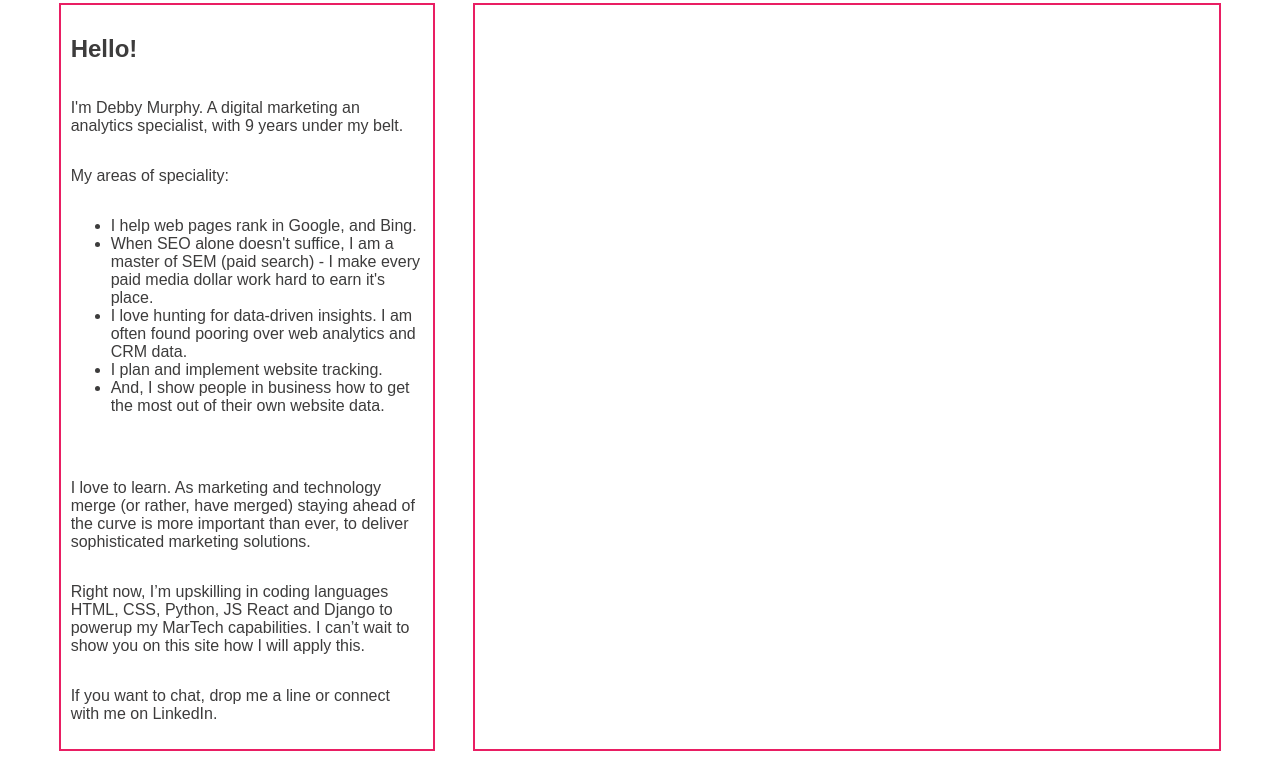
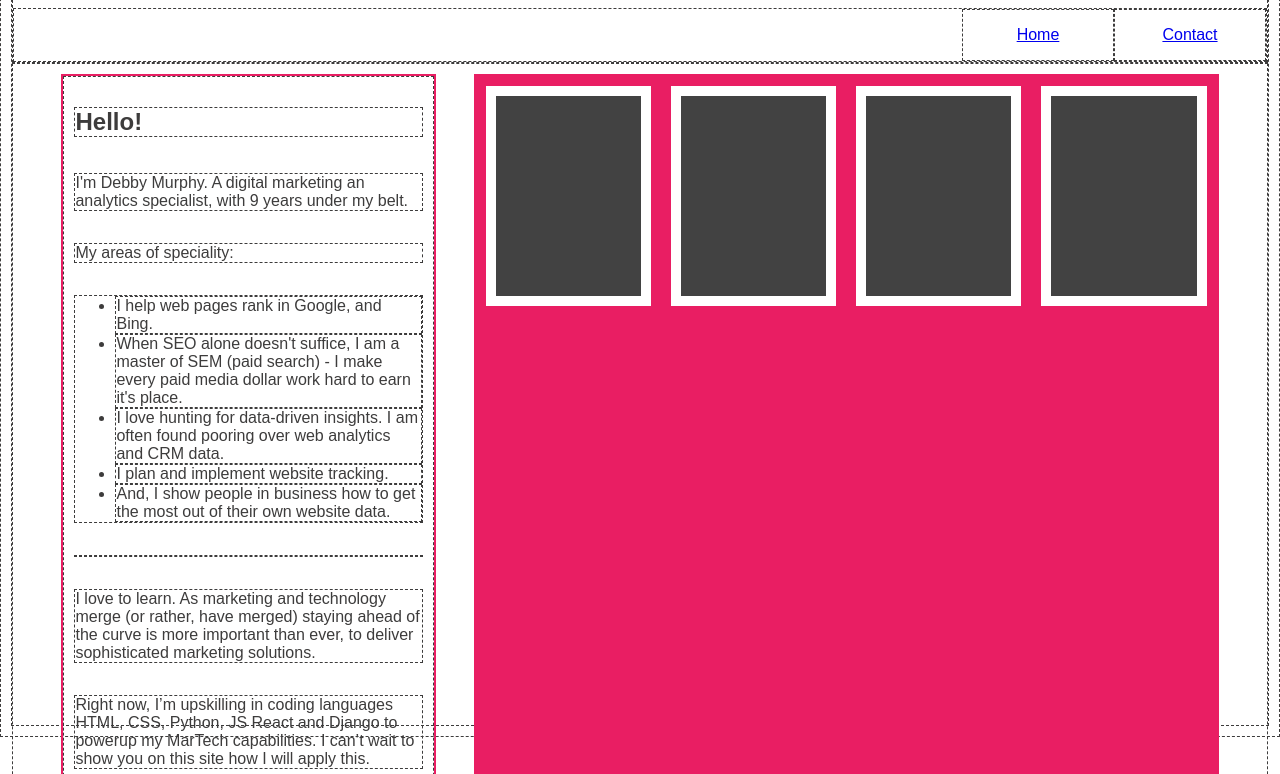
Before and after one commit to DebbyMurphy/debbymurphy.github.io, a plain HTML site: page index.html in a window 1280 px wide. Shown: the part 87-861 px from the top of the page. Drawn offline with Linux system fonts and the light colour scheme.

Commit message:
Added skills boxes into project box

```diff
--- a/index.html
+++ b/index.html
@@ -9,8 +9,12 @@
     </head>
 
     <body>
-        <header>
+        <header id="header-wrapper">
             <h1><b>Debby Murphy</b></h1>
+            <nav>
+                <a href="index.html">Home</a>
+                <a href="contact.html">Contact</a>
+            </nav>
         </header>
 
     <div id="home-page-boxes">
@@ -34,7 +38,10 @@
         </div>
 
         <div id="projects-box">
-
+            <div class="skills-boxes skill-box-1"></div>
+            <div class="skills-boxes skill-box-2"></div>
+            <div class="skills-boxes skill-box-3"></div>
+            <div class="skills-boxes skill-box-4"></div>
         </div>
     </div>
         <footer>
--- a/styles.css
+++ b/styles.css
@@ -8,6 +8,23 @@ body {
 }
 
 /* PORTFOLIO CODE HERE */
+
+* {
+    border: 1px dashed #3D3C3C;
+}
+
+nav {
+    display: flex;
+    justify-content: end;
+}
+
+nav a {
+    display: flex;
+    min-width: 150px;
+    min-height: 50px;
+    justify-content: center;
+    align-items: center;
+}
 
 div#home-page-boxes {
     display: flex;
@@ -31,7 +48,20 @@ div#projects-box{
     border: 2px solid #e91e63;
     display: flex;
     width: 60%;
+    background-color: #e91e63;
 }
+
+.skills-boxes {
+    width: 200px;
+    height: 200px;
+    margin: 10px;
+    border: 10px solid #ffffff;
+    background-color: #424242;
+    justify-content: space-between;
+}
+
+.skill-box-4
+
 
 /* MEDIA QUERY CODE HERE */
 
```
